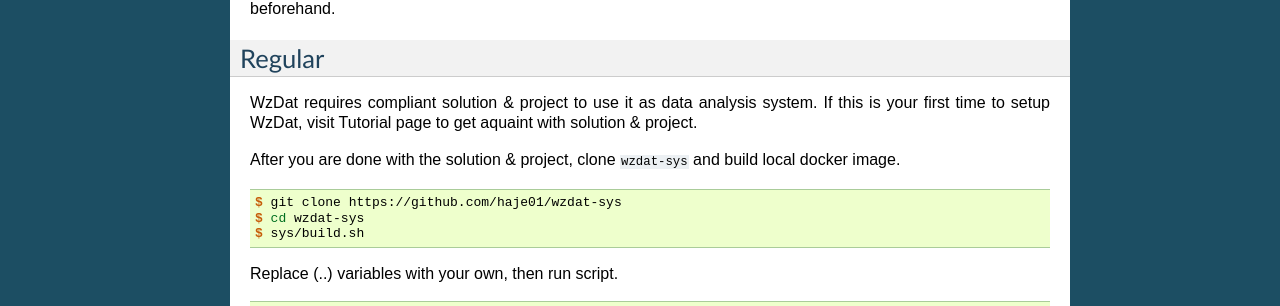
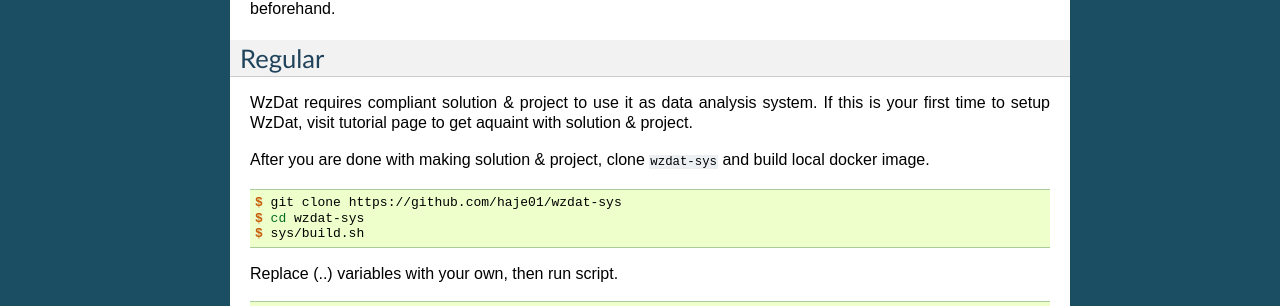
Before and after one commit to haje01/wzdat, a Sphinx documentation site: the page built from docs/install.rst, in a window 1280 px wide. Shown: the part 363-669 px from the top of the page. Built offline with Sphinx 7.4.7, drawn with Linux system fonts in a browser that asks for light colours.

Commit message:
Update install.rst

```diff
--- a/docs/install.rst
+++ b/docs/install.rst
@@ -19,9 +19,9 @@ By using ``wzdat-sys``, setting a new WzDat server is in a twinkle. However, the
 
 Regular
 -------
-WzDat requires compliant solution & project to use it as data analysis system. If this is your first time to setup WzDat, visit :ref:`Tutorial <tutorial>` page to get aquaint with solution & project.
+WzDat requires compliant solution & project to use it as data analysis system. If this is your first time to setup WzDat, visit :ref:`tutorial` page to get aquaint with solution & project.
 
-After you are done with the solution & project, clone ``wzdat-sys`` and build local docker image.
+After you are done with making solution & project, clone ``wzdat-sys`` and build local docker image.
 
 .. sourcecode:: console
 
```
